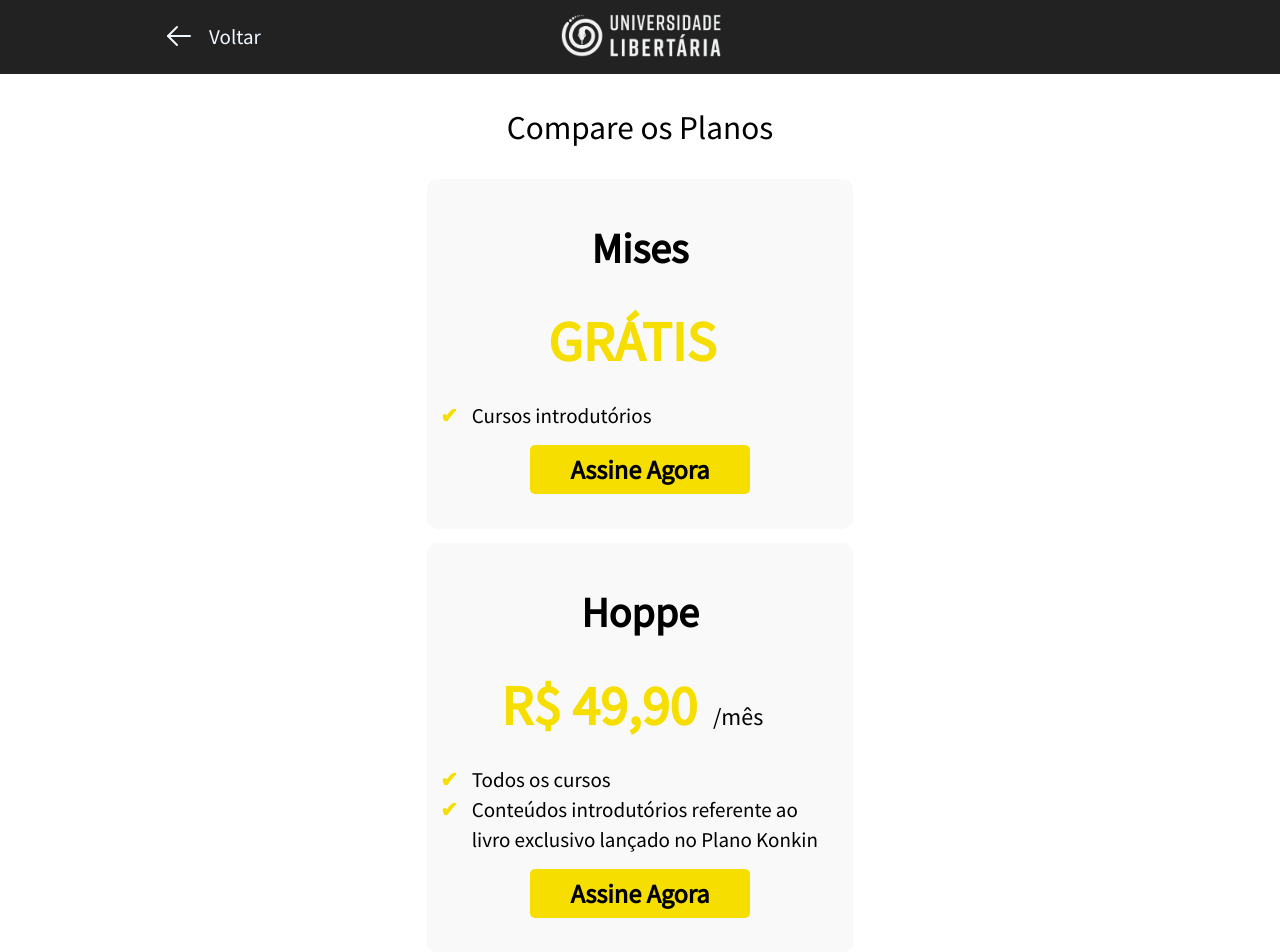
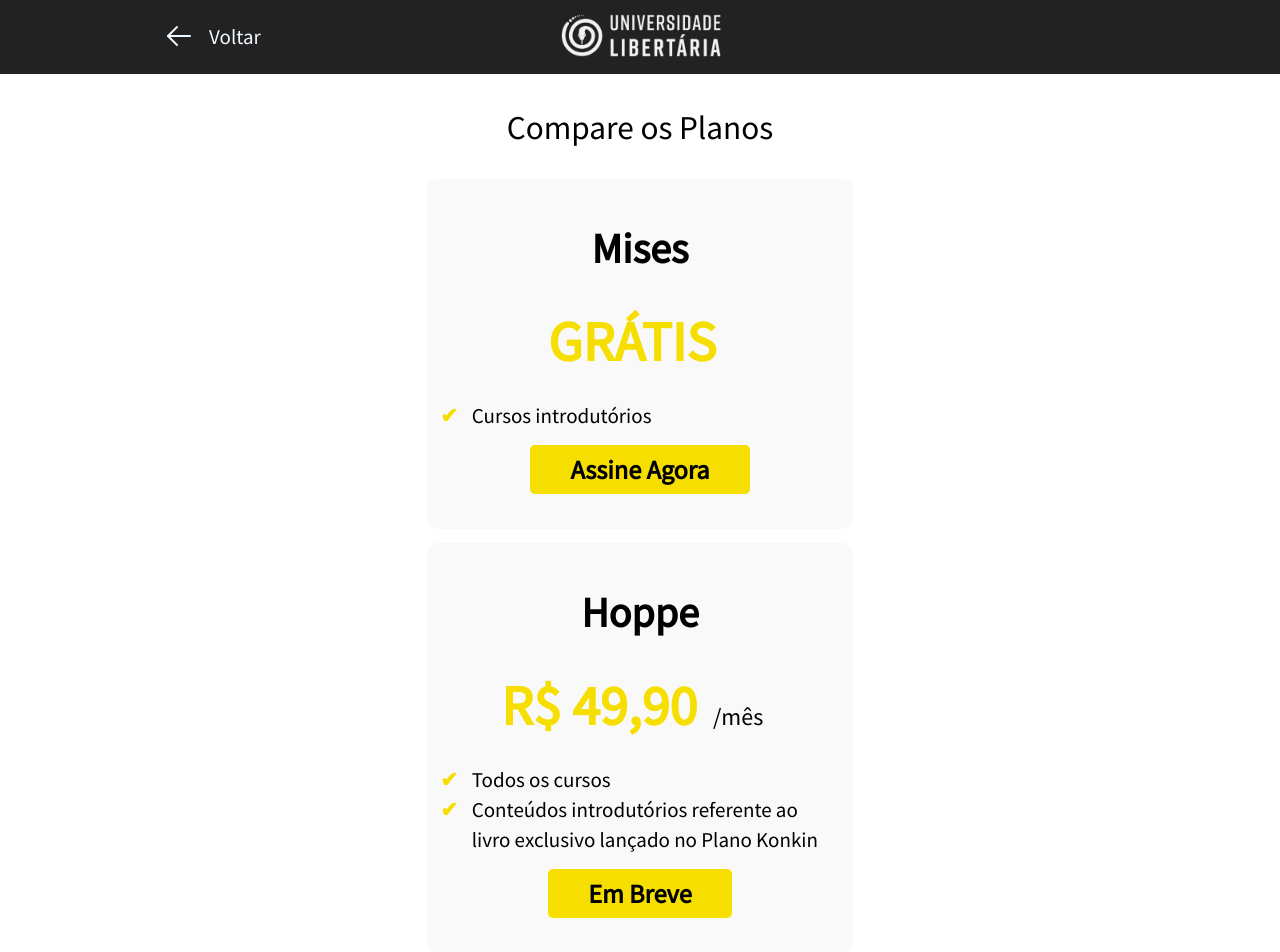
Before and after one commit to lendagron/libertario, a Next.js app: page /planos in a window 1280 px wide. Shown: the top 952 px of the page. Built offline with nearby package versions, Linux system fonts and the light colour scheme.

Commit message:
fix: desabilitar plano hoppe

```diff
--- a/src/components/planosContent/PlanosContent.tsx
+++ b/src/components/planosContent/PlanosContent.tsx
@@ -30,7 +30,9 @@ export default function PlanosContent() {
               Plano Konkin
             </li>
           </ul>
-          <Link href={"/cadastroHoppe"}>Assine Agora</Link>
+          <Link href={"/cadastroHoppe"} className={styles.disabled}>
+            Em Breve
+          </Link>
         </div>
         <div className={styles.authorContainer}>
           <p>Konkin</p>
```
